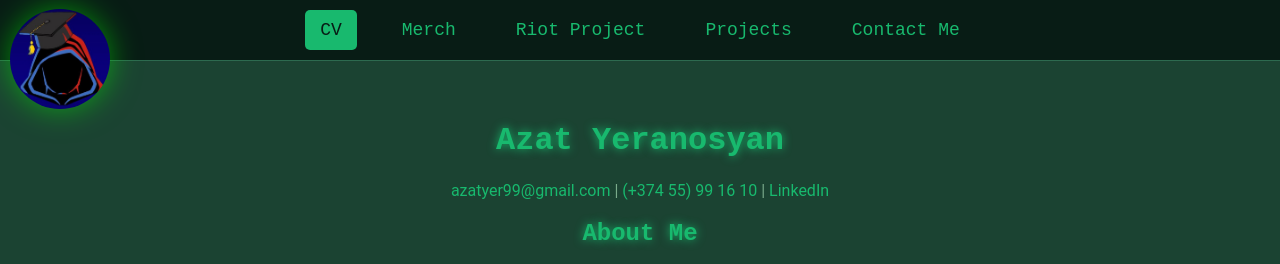
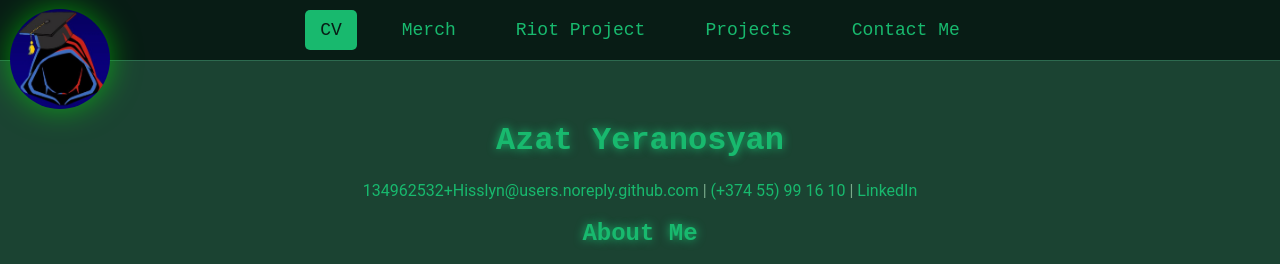
Before and after one commit to Hisslyn/Hisslyn.github.io, a plain HTML site: page cv.html in a window 1280 px wide. Shown: the top 264 px of the page. Drawn offline with Linux system fonts and the light colour scheme.

Commit message:
Your commit message

```diff
--- a/cv.html
+++ b/cv.html
@@ -34,7 +34,7 @@
     <main>
         <h1>Azat Yeranosyan</h1>
         <p>
-            <a href="mailto:azatyer99@gmail.com">azatyer99@gmail.com</a> |
+            <a href="mailto:134962532+Hisslyn@users.noreply.github.com">134962532+Hisslyn@users.noreply.github.com</a> |
             <a href="tel:+37455991610">(+374 55) 99 16 10</a> |
             <a href="https://www.linkedin.com/in/azat-yeranosyan/">LinkedIn</a>
         </p>
```
